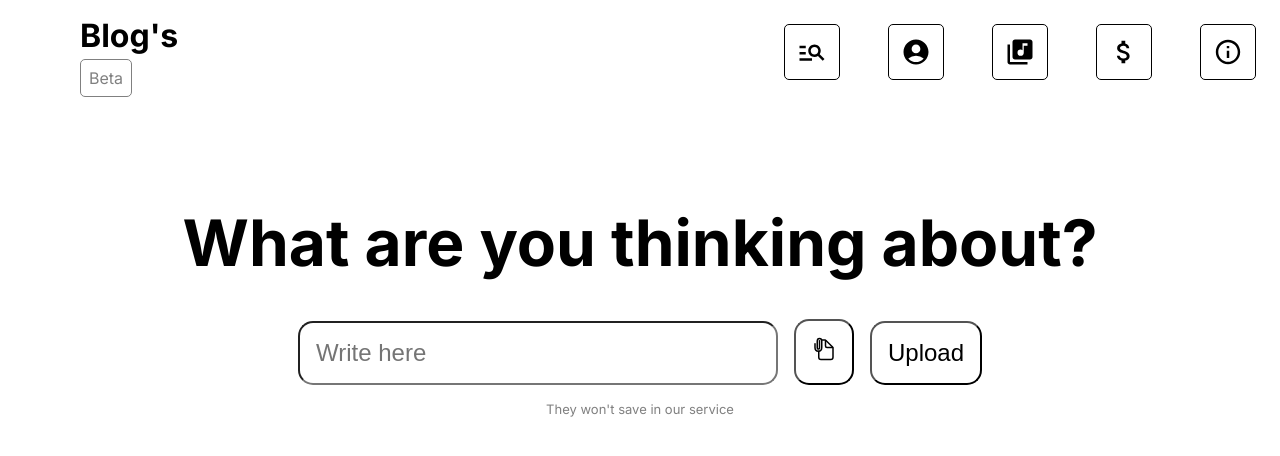
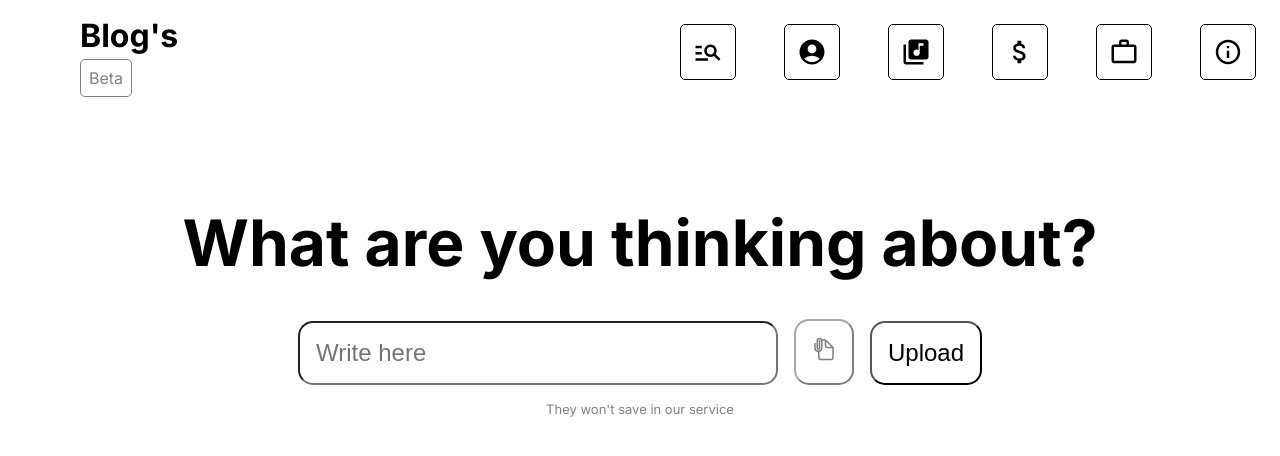
Before and after one commit to Axad575/Blog-s-main-version, a Next.js app: page / in a window 1280 px wide. Shown: the top 456 px of the page. Built offline with nearby package versions, Linux system fonts and the light colour scheme.

Commit message:
update #9

```diff
--- a/src/app/page.js
+++ b/src/app/page.js
@@ -8,9 +8,14 @@ import { MdAttachMoney } from "react-icons/md";
 import { MdOutlineManageSearch } from "react-icons/md";
 import { useState, useEffect } from 'react';
 import { IoDocumentAttachOutline } from "react-icons/io5";
+import { MdWorkOutline } from "react-icons/md";
 import { IoMdInformationCircleOutline } from "react-icons/io";
 
 export default function Home() {
+  const attachClick =()=>{
+    alert("It isn't available now")
+  }
+
 
 const [task, setTask] = useState('');
   const [tasksArray, setTasksArray] = useState([]);
@@ -60,18 +65,19 @@ const [task, setTask] = useState('');
           <p id={styles.beta}>Beta</p>
         </div>
         <div>
-          <MdOutlineManageSearch id={styles.SearchIcon}/>
-          <MdAccountCircle id={styles.AccountIcon}/>
-          <MdLibraryMusic id={styles.MusicIcon}/>
-          <MdAttachMoney id={styles.MoneyIcon}/>
-          <IoMdInformationCircleOutline id={styles.InformationIcon}/>
+          <MdOutlineManageSearch title="Search" id={styles.SearchIcon}/>
+          <MdAccountCircle title="Account" id={styles.AccountIcon}/>
+          <MdLibraryMusic title="Music" id={styles.MusicIcon}/>
+          <MdAttachMoney title="Donate to us" id={styles.MoneyIcon}/>
+          <MdWorkOutline title="Work with us" id={styles.WorkIcon}/>
+          <IoMdInformationCircleOutline title="About us" id={styles.InformationIcon}/>
         </div>
       </div>
       <div id={styles.MainText}>
         <h1>What are you thinking about?</h1>
         <form onSubmit={inputSubmit} id={styles.InputForm}       >
           <input id={styles.MainInput}  value={task} onChange={inputChange} onKeyPress={handleKeyPress} placeholder="Write here"></input>
-          <button id={styles.AttachButton}><IoDocumentAttachOutline /></button>
+          <button onClick={attachClick} title="It isn't available now" id={styles.AttachButton}><IoDocumentAttachOutline /></button>
           <button id={styles.UploadButton}>Upload</button>
         </form>
         <p id={styles.save}>They won't save in our service</p>
--- a/src/app/page.module.css
+++ b/src/app/page.module.css
@@ -109,6 +109,13 @@
     border-radius: 5px;
     margin: 3vh;
 }
+#WorkIcon{
+    font-size: 7vh;
+    padding: 1.5vh;
+    border: solid 1px black;
+    border-radius: 5px;
+    margin: 3vh;
+}
 #SearchIcon{
     font-size: 7vh;
     padding: 1.5vh;
@@ -131,9 +138,7 @@
     margin-left: 2vh;
     border-radius: 15px;
     background-color: white;
-}
-#AttachIcon{
-    font-size: 3vh;
+    opacity: 0.5;
 }
 #LinkColor{
     color: black;
```
